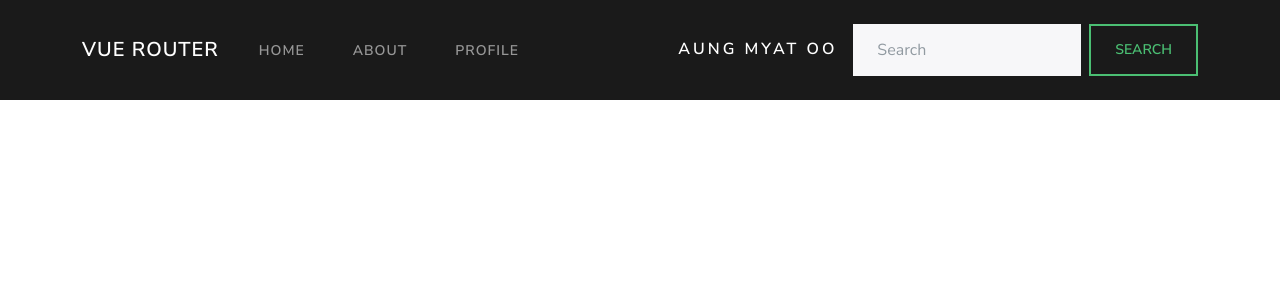
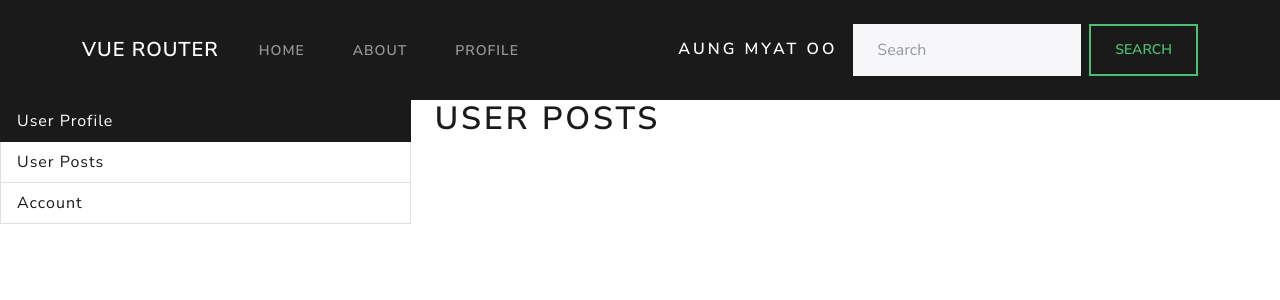
Before and after one commit to NightCoderMMCoder/Vue3-Router, a Vue app: page /user/1/posts in a window 1280 px wide. Shown: the top 300 px of the page. Built offline with nearby package versions, Linux system fonts and the light colour scheme.

Commit message:
5-NestedRoutes

```diff
--- /dev/null
+++ b/src/views/Users/UserAccount.vue
@@ -0,0 +1,9 @@
+<template>
+  <h1>User Account</h1>
+</template>
+
+<script>
+export default {};
+</script>
+
+<style></style>
--- a/src/views/Users/UserHome.vue
+++ b/src/views/Users/UserHome.vue
@@ -1,5 +1,29 @@
 <template>
-  <h1>User Home {{ $route.params.userId }}</h1>
+  <div class="row">
+    <div class="col-12 col-md-4">
+      <ul class="list-group">
+        <router-link
+          class="list-group-item active"
+          to="/user/adfsafdsafdsasdfasdf"
+        >
+          User Profile
+        </router-link>
+        <router-link
+          class="list-group-item"
+          to="/user/adfsafdsafdsasdfasdf/posts"
+          >User Posts
+        </router-link>
+        <router-link
+          class="list-group-item"
+          to="/user/adfsafdsafdsasdfasdf/account"
+          >Account
+        </router-link>
+      </ul>
+    </div>
+    <div class="col-12 col-md-8">
+      <router-view></router-view>
+    </div>
+  </div>
 </template>
 
 <script>
--- /dev/null
+++ b/src/views/Users/UserPosts.vue
@@ -0,0 +1,9 @@
+<template>
+  <h1>User Posts</h1>
+</template>
+
+<script>
+export default {};
+</script>
+
+<style></style>
--- /dev/null
+++ b/src/views/Users/UserProfile.vue
@@ -0,0 +1,9 @@
+<template>
+  <h1>User Profile</h1>
+</template>
+
+<script>
+export default {};
+</script>
+
+<style></style>
```
Also changed, not shown: src/routes/index.js (+17 -0 lines).
